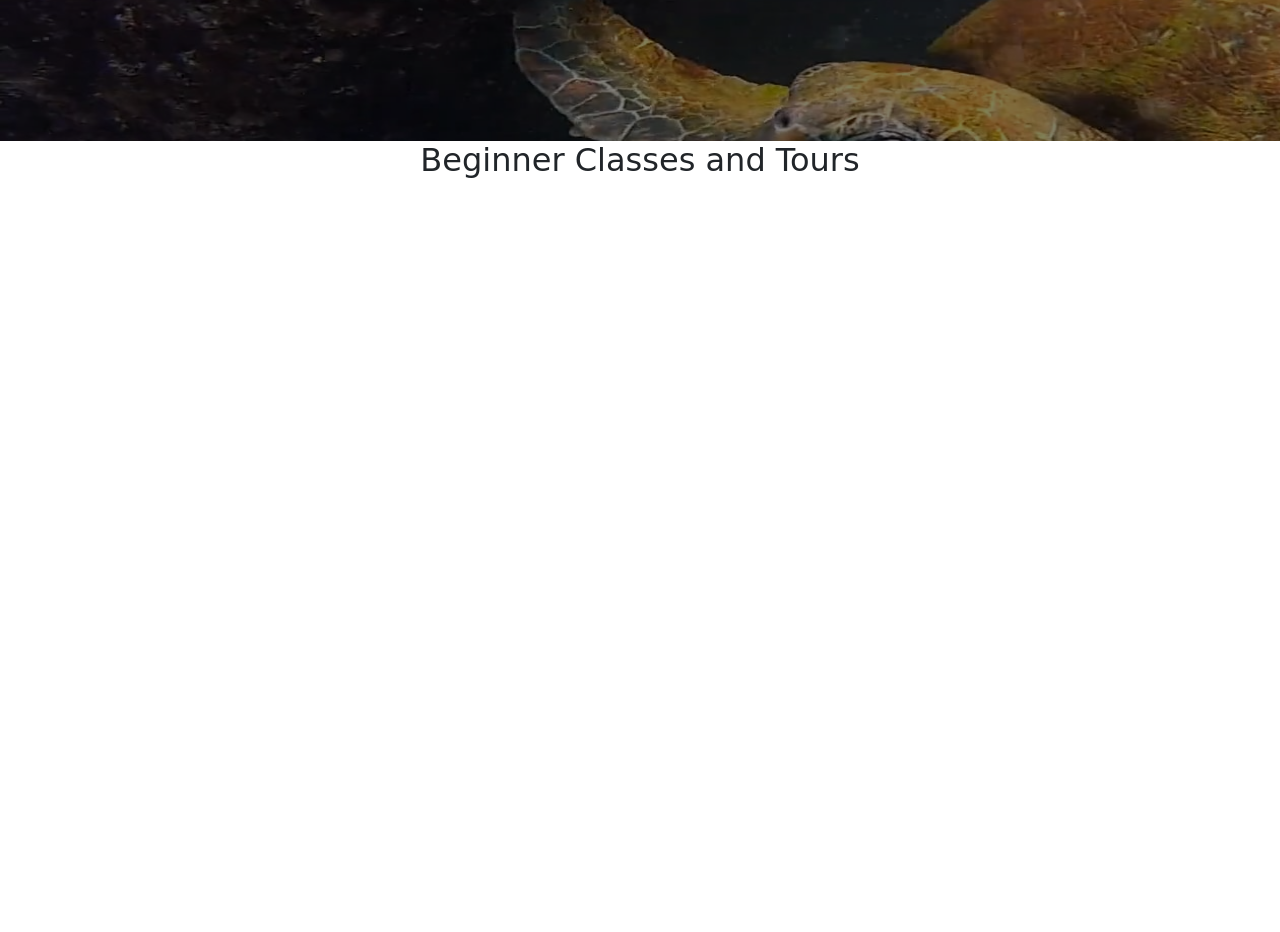
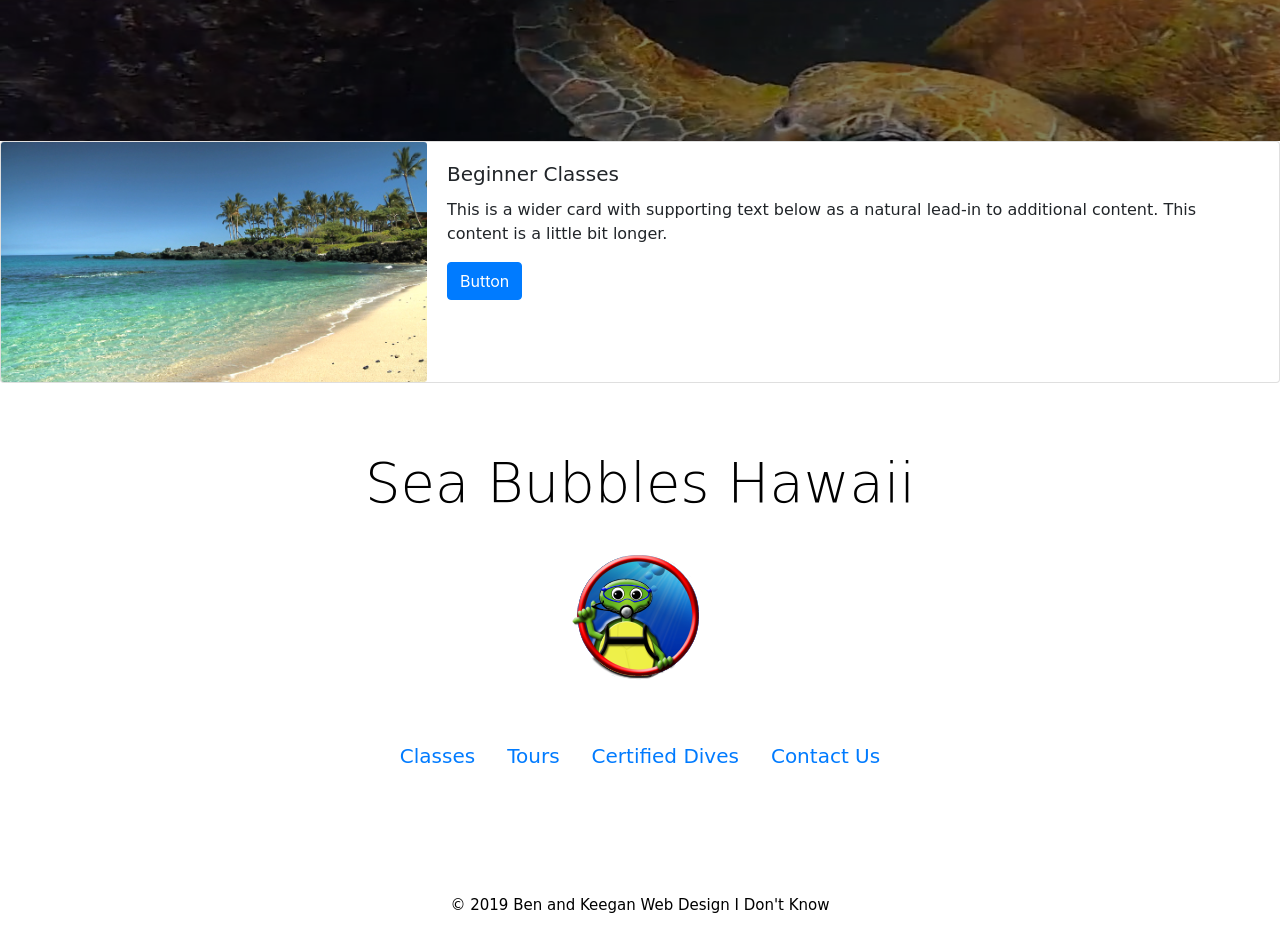
Before and after one commit to Flood00/seabubbleshawaii, a plain HTML site: page classes.html in a window 1280 px wide. Shown: the part 335-1267 px from the top of the page. Before the commit the page ends 800 px from the top, so only its background shows below. Drawn offline with nearby package versions, Linux system fonts and the light colour scheme.

Commit message:
added the card for the Classes and button

```diff
--- a/classes.html
+++ b/classes.html
@@ -41,10 +41,45 @@
           </div>
         </div>
       </header>
-      <div class="CandT">
-        <h2>Beginner Classes and Tours</h2>
+      <div class="card mb-3" style="max-width: auto; height: auto;">
+        <div class="row no-gutters">
+          <div class="col-md-4">
+            <img src="beach.jpg" class="card-img" alt="HawaiianBeaches">
+          </div>
+          <div class="col-md-8">
+            <div class="card-body">
+              <h5 class="card-title">Beginner Classes</h5>
+              <p class="card-text">This is a wider card with supporting text below as a natural lead-in to additional content. This content is a little bit longer.</p>
+              <button class="btn btn-primary" type="submit">Button</button>
+            </div>
+          </div>
+        </div>
       </div>
-
+      <footer>
+          <div class="jumbotron jumbotron-fluid" style="background-image: none;">
+              <div class="container">
+                  <div class="imgContainer">
+                      <h1 class="display-4">Sea Bubbles Hawaii</h1>
+                      <img src="sbhLogo.png" alt="seabubbleslogo">
+                  </div>
+                  <ul class="nav justify-content-center navBar">
+                      <li class="nav-item">
+                          <a class="nav-link" href="classes.html">Classes</a>
+                      </li>
+                      <li class="nav-item">
+                          <a class="nav-link" href="#">Tours</a>
+                      </li>
+                      <li class="nav-item">
+                          <a class="nav-link" href="#">Certified Dives</a>
+                      </li>
+                      <li class="nav-item">
+                          <a class="nav-link" href="#">Contact Us</a>
+                      </li>
+                  </ul>
+                  <p style="font-size: 15px;">&copy; 2019 Ben and Keegan Web Design I Don't Know </p>
+              </div>
+          </div>
+      </footer>
       <!-- Optional JavaScript -->
       <!-- jQuery first, then Popper.js, then Bootstrap JS -->
       <script src="https://code.jquery.com/jquery-3.3.1.slim.min.js" integrity="sha384-q8i/X+965DzO0rT7abK41JStQIAqVgRVzpbzo5smXKp4YfRvH+8abtTE1Pi6jizo" crossorigin="anonymous"></script>
```
